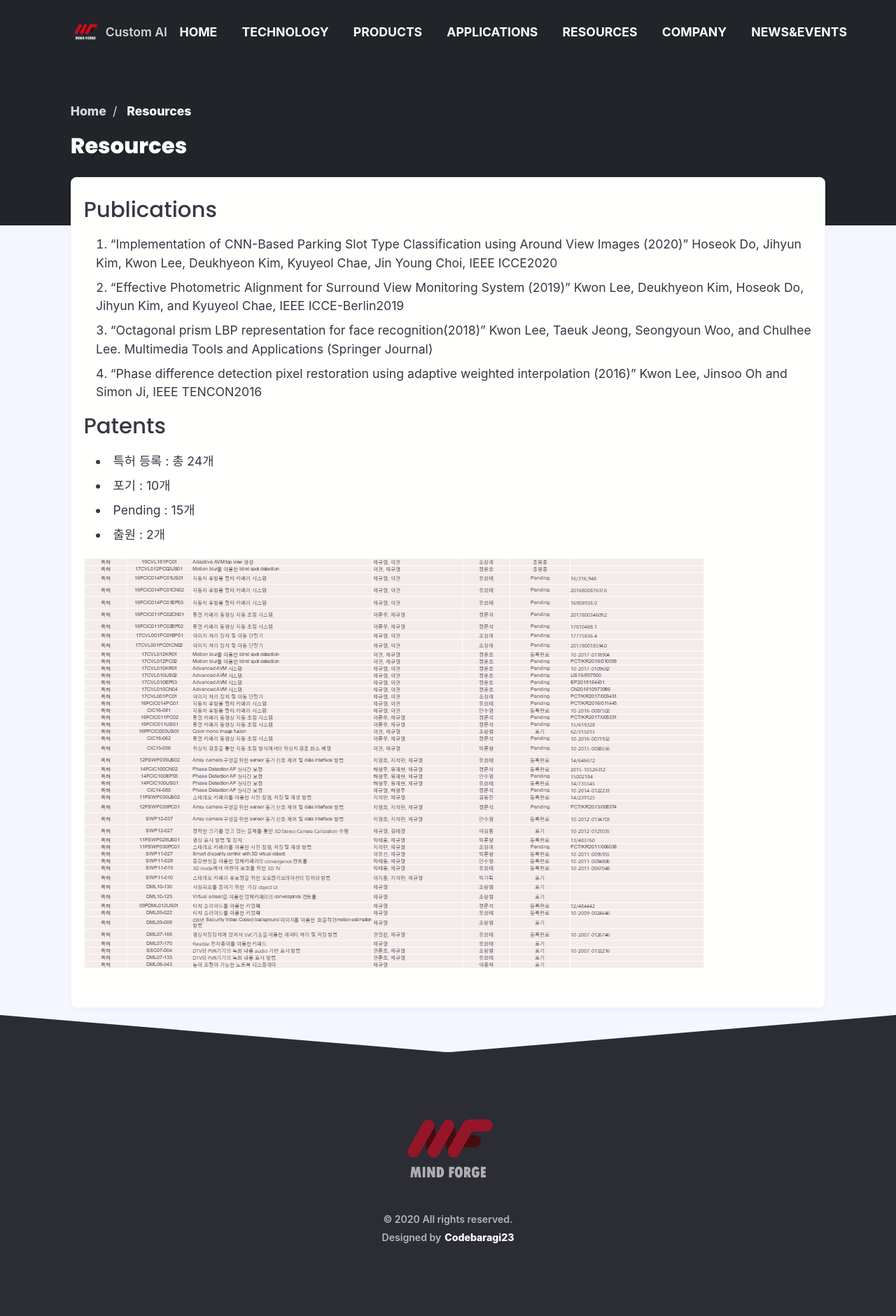
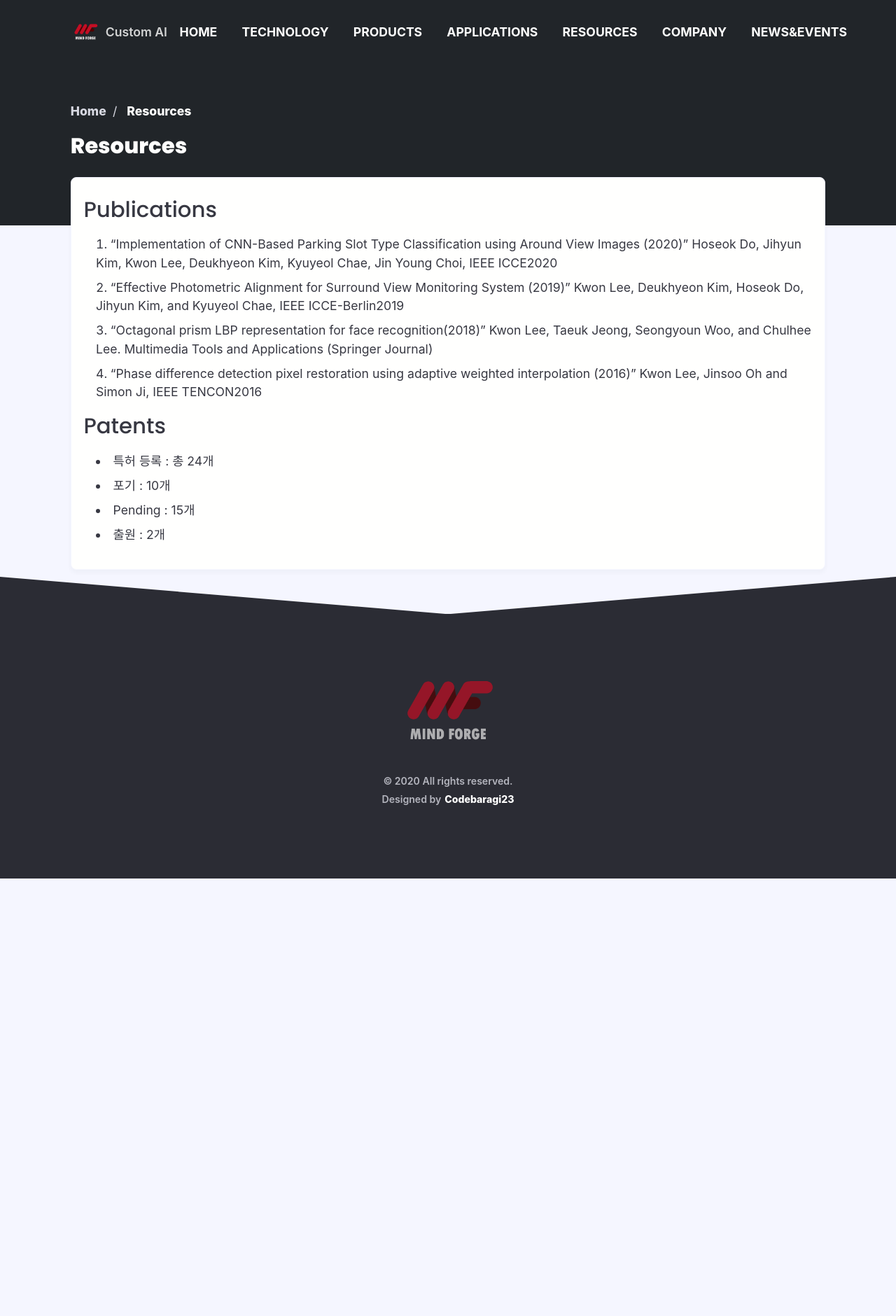
Before and after one commit to codebaragi23/mindforge, a Jekyll site: the page built from _pages/resources.md, in a window 1280 px wide. Shown: the whole page at 70% size. Built offline with Jekyll 4.4.1, drawn with Linux system fonts in a browser that asks for light colours; nearby versions of some CDN libraries; some web fonts are replaced; comment, search, counter and statistics services are not loaded; after the commit the page ends 1255 px from its top, so only the background shows below that.

Commit message:
update resources

```diff
--- a/_pages/resources.md
+++ b/_pages/resources.md
@@ -17,5 +17,3 @@ permalink: /resources/
 - 포기 : 10개
 - Pending :  15개
 - 출원 : 2개
-
-![나타낼 수 없음](/assets/images/patents.png)
```
Also changed, not shown: assets/images/patents.png (deleted).
